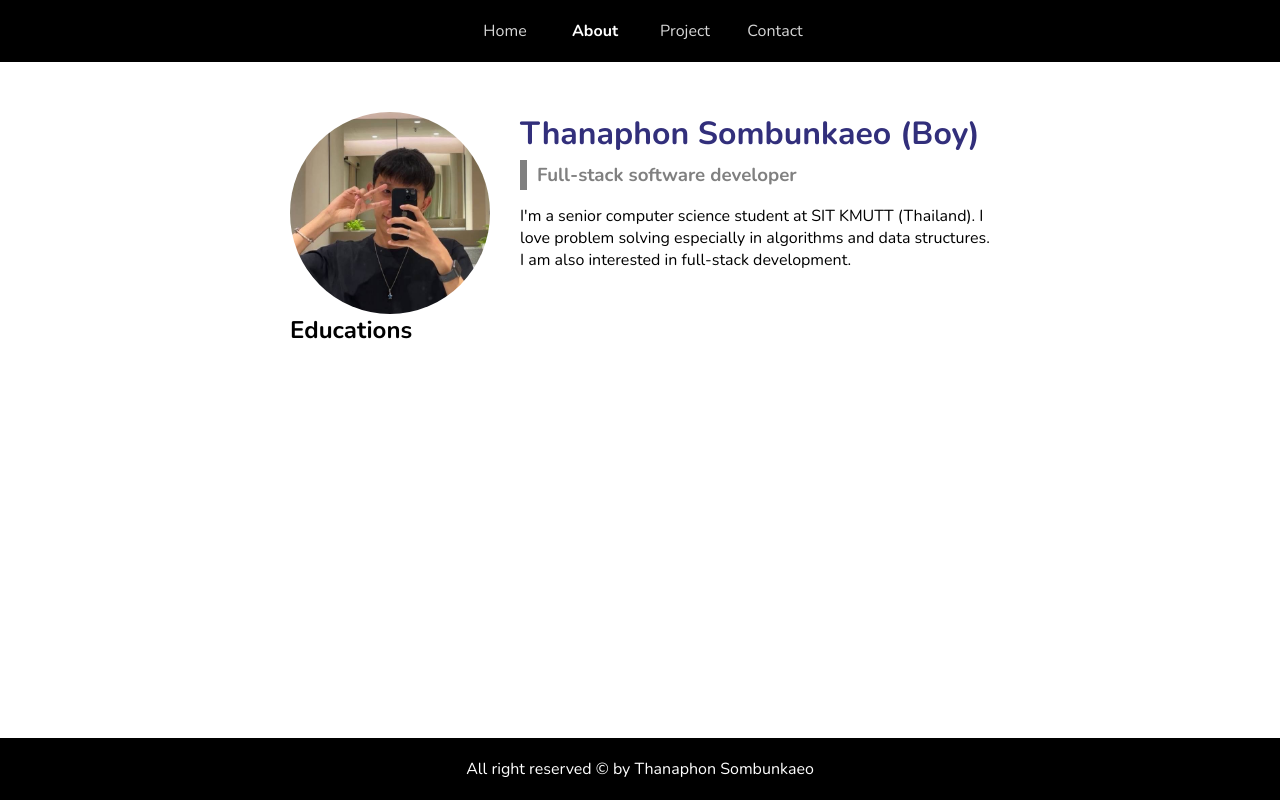
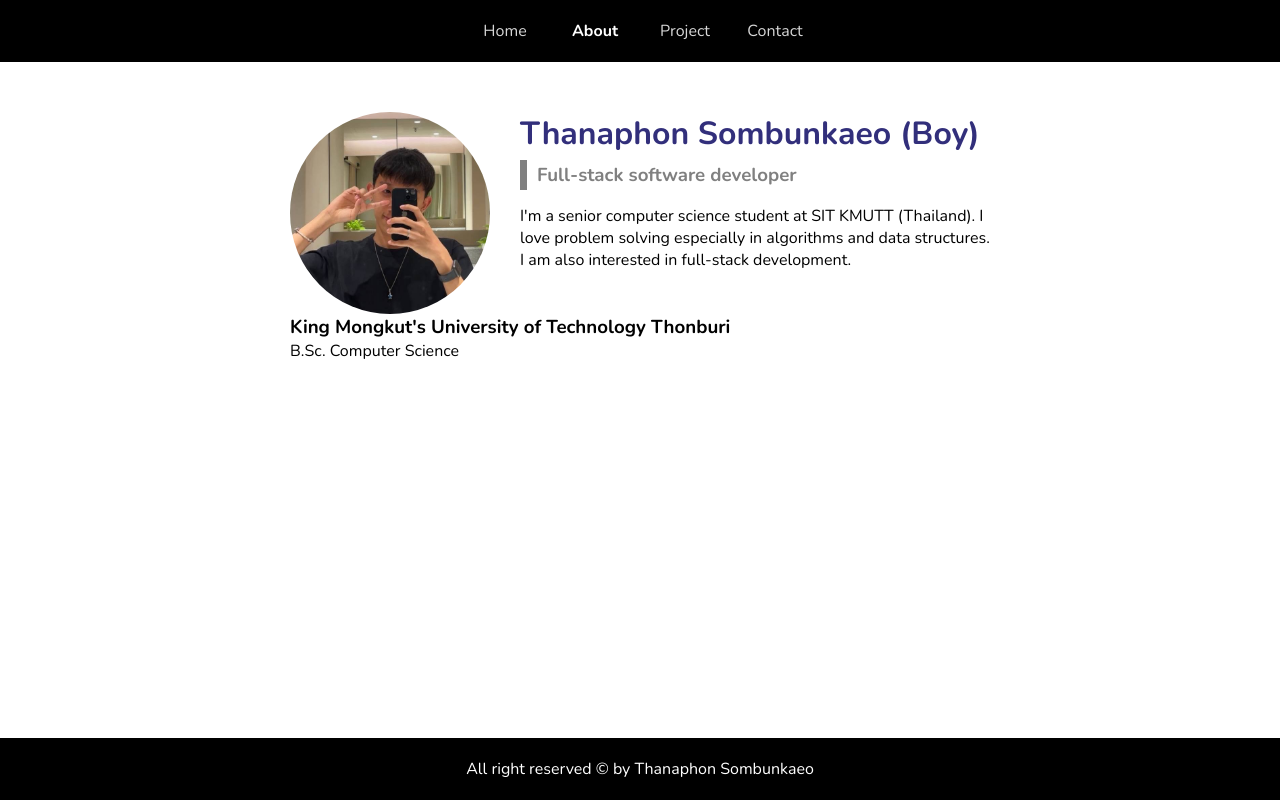
Before and after one commit to boyplus/thanaphon-dot-me, a React (Vite) app: page /about in a window 1280 px wide. Built offline with nearby package versions, Linux system fonts and the light colour scheme.

Commit message:
init: education list

```diff
--- /dev/null
+++ b/src/components/about/education/Education.tsx
@@ -0,0 +1,20 @@
+import React from 'react';
+
+export interface IEducation {
+  place: string;
+  year: string;
+  description: string;
+  gpax: string;
+  transcript: string;
+}
+
+const Education: React.FC<IEducation> = ({ place, year, description, gpax, transcript }) => {
+  return (
+    <div className='education'>
+      <h3>{place}</h3>
+      <p>{description}</p>
+    </div>
+  );
+};
+
+export default Education;
--- /dev/null
+++ b/src/components/about/education/Educations.tsx
@@ -0,0 +1,16 @@
+import React from 'react';
+import Education from './Education';
+import educations from './educations-data';
+
+const Educations: React.FC = () => {
+
+  const educationList = educations.map(education => <Education {...education} />)
+
+  return (
+    <div className='educations'>
+      {educationList}
+    </div>
+  )
+}
+
+export default Educations;
--- /dev/null
+++ b/src/components/about/education/educations-data.ts
@@ -0,0 +1,13 @@
+import { IEducation } from './Education';
+
+const educations: IEducation[] = [
+  {
+    place: `King Mongkut's University of Technology Thonburi`,
+    year: '2019 - Present',
+    description: 'B.Sc. Computer Science',
+    gpax: '3.89',
+    transcript: '',
+  },
+];
+
+export default educations;
--- a/src/pages/about/About.tsx
+++ b/src/pages/about/About.tsx
@@ -1,16 +1,15 @@
 import React from 'react';
 import './about.css';
 import Layout from '@/components/layout/Layout';
-import Bio from '@/components/about/Bio';
+import Bio from '@/components/about/bio/Bio';
+import Educations from '@/components/about/education/Educations';
 
 const About: React.FC = () => {
   return (
     <Layout>
       <div className='about'>
         <Bio />
-        <div>
-          <h2>Educations</h2>
-        </div>
+        <Educations />
       </div>
     </Layout>
   )
```
Also changed, not shown: src/components/about/Educations.tsx (deleted, +0 -17 lines), src/components/about/bio/Bio.tsx (renamed from src/components/about/Bio.tsx), src/components/about/bio/bio.css (renamed from src/components/about/bio.css).
